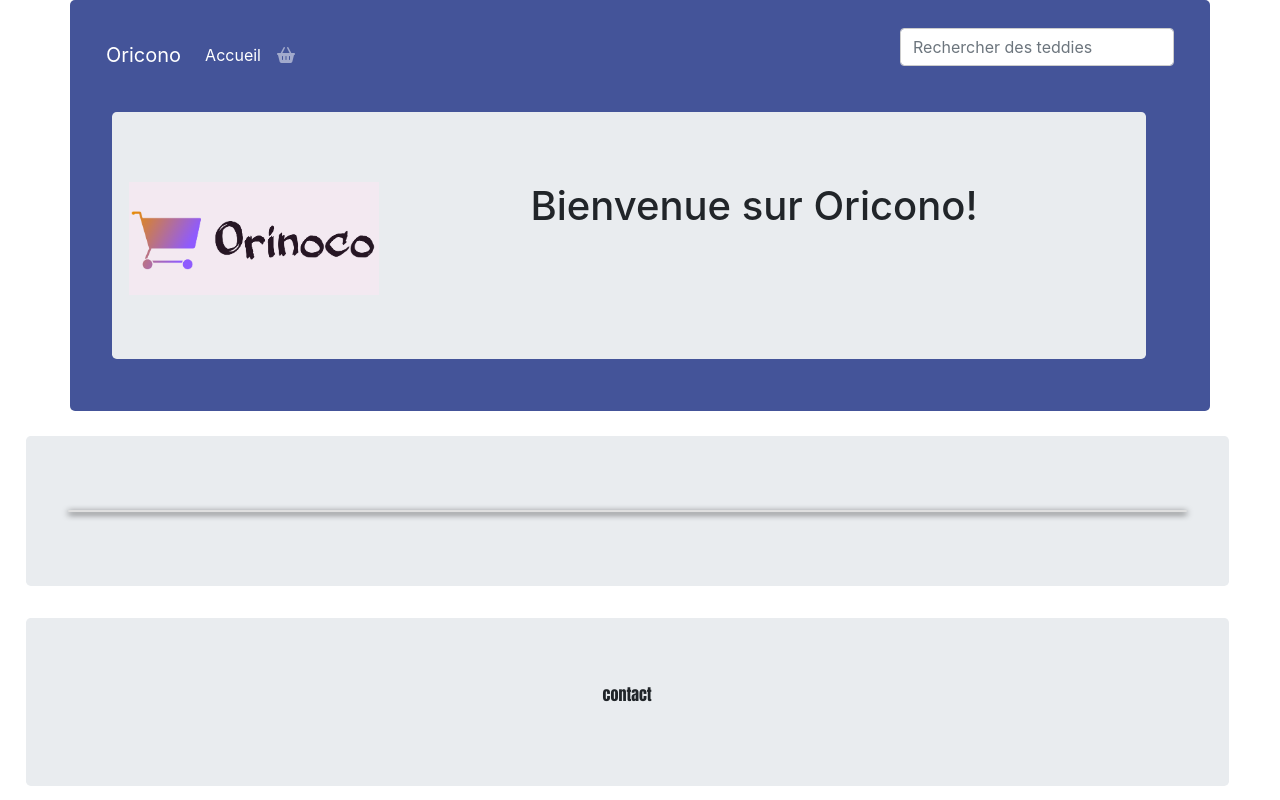
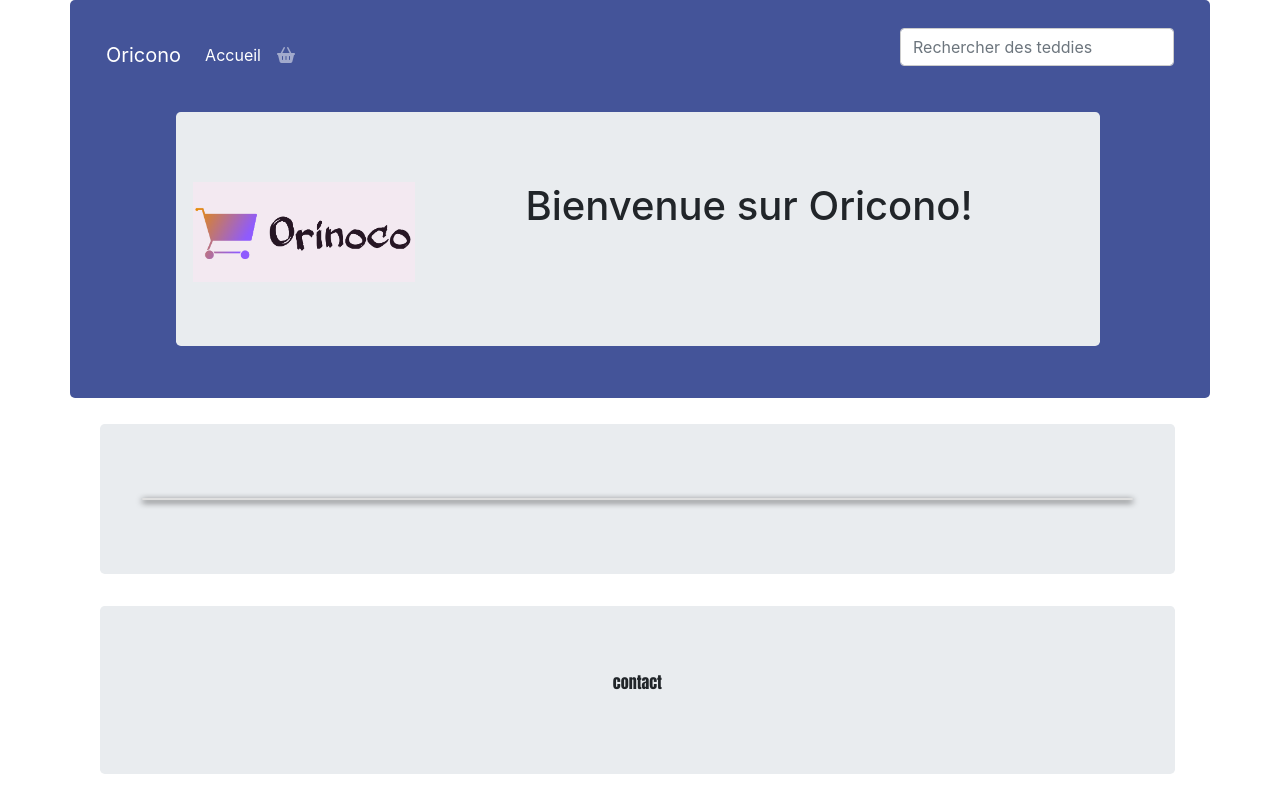
Before and after one commit to jimmyf8/JimmyFarescourt_5_20072021, a plain HTML site: page index.html in a window 1280 px wide. Drawn offline with nearby package versions, Linux system fonts and the light colour scheme; no server answers.

Commit message:
modification produit

```diff
--- a/index.html
+++ b/index.html
@@ -51,7 +51,7 @@
         </div>
     </header>
     <section>
-        <div class="jumbotron text-center"><!--cartes-->
+        <div class="jumbotron"><!--cartes-->
             <div class="row">
                 <div class="col" id="col">
                     <div  class="card" id="main">
--- a/style.scss
+++ b/style.scss
@@ -33,6 +33,7 @@ input{
 
 //carte
 .card{
+    margin: 10px;
     box-shadow: 0 100px 200px rgba(0, 0, 0, 0.01), 0 2px 6px rgba(0, 0, 0, 41.2);
 
 }
@@ -209,6 +210,7 @@ footer{
     font-family:'Anton', sans-serif; ;
 }
 #main{
+
     margin: 10px;
      &:hover {
         transform: scale(1.03, 1.03);
@@ -216,8 +218,8 @@ footer{
         opacity: 0.9;
     }
 }
-div.jumbotron.text-center{
-    width: 94%;
-   margin-left: 2%;
+div.jumbotron{
+    width: 84%;
+   margin-left: 7.8%;
    margin-top: 2%;
 }
```
Also changed, not shown: pages/panier.html (+8 -3 lines), pages/produit.html (+6 -5 lines), style.css, 1 other file.
